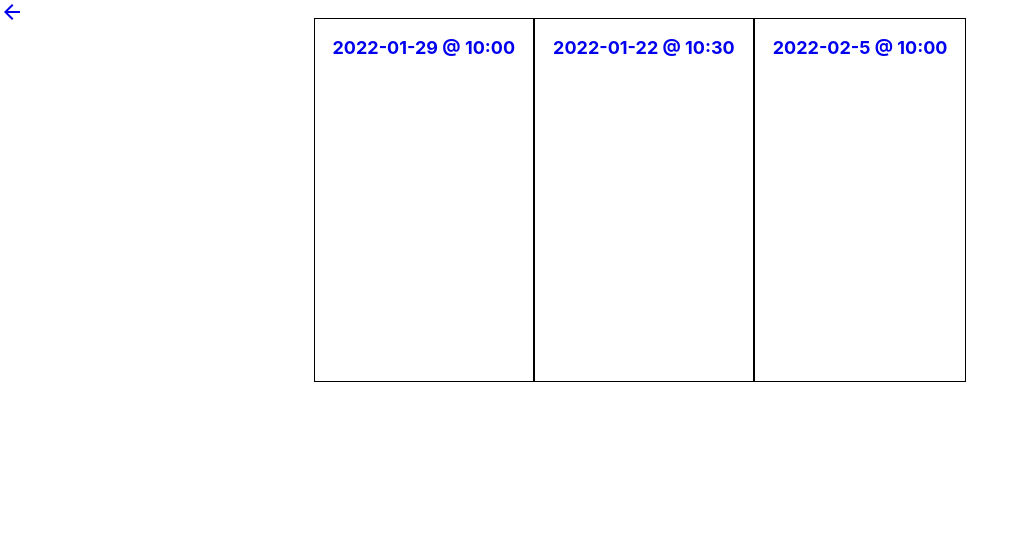
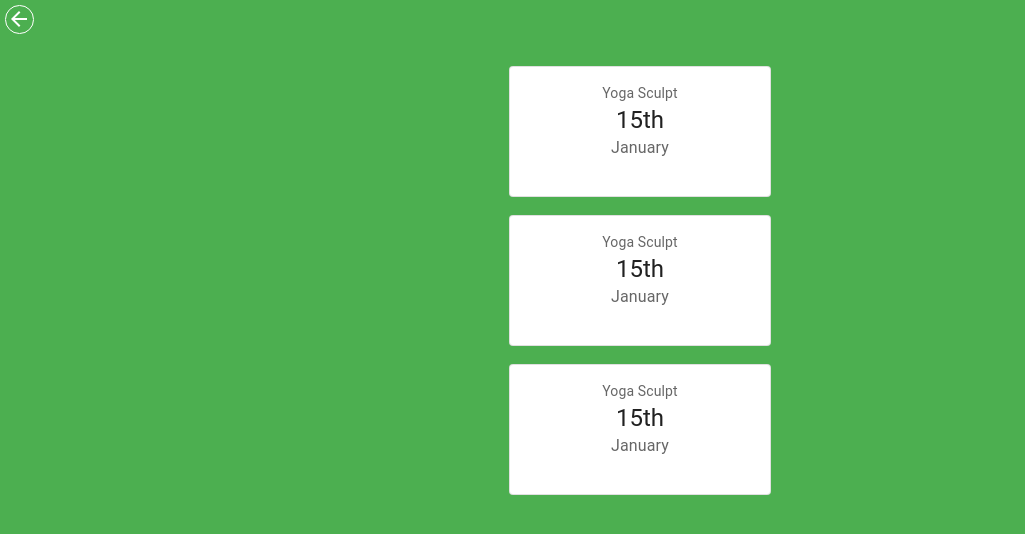
Before and after one commit to jeremiah-quill/Flow-With-Megmo, a React (Create React App) app in the folder client/: page /music in a window 1280 px wide. Shown: the top 534 px of the page, without its empty margins (0-1025 px from the left). Built offline with nearby package versions, Linux system fonts and the light colour scheme; a web font is replaced by a local one.

Commit message:
added styles for classes page, music page, join class page, and playlist page

```diff
--- a/client/src/App.css
+++ b/client/src/App.css
@@ -5,7 +5,7 @@
 html,
 body,
 #root {
-	height: 100vh;
+	height: 100%;
 }
 
 .braintree-container {
@@ -105,27 +105,52 @@ body,
 	text-align: center;
 }
 
-.classes {
+.classes, .class {
 	/* background-image: linear-gradient(rgba(35, 93, 104, 0.5), rgba(35, 93, 104, 0.5)); */
 	/* background-color: rgb(35, 93, 104); */
 	background-color: black;
+	background-color: #009688;
 }
 .music {
 	/* background-image: linear-gradient(rgba(86, 170, 18, 0.5), rgba(86, 170, 18, 0.5)); */
 	/* background-color: rgb(86, 170, 18); */
+	background-color: #4caf50;
 }
 .bookings {
 	/* background-image: linear-gradient(rgba(130, 24, 179, 0.5), rgba(130, 24, 179, 0.5)); */
 	/* background-color: rgb(130, 24, 179); */
 }
 
+.spotify-player {
+	background-color: black;
+}
+
+iframe {
+	margin-top: 5em;
+}
+
 .back-button {
 	position: absolute;
-	top: 0;
-	left: 0;
+	top: 5px;
+	left: 5px;
 	z-index: 1000;
 	border: none;
 	background: none;
+	border: 1px solid white;
+	border-radius: 50%;
+	height: 25px;
+	width: 25px;
+	display: flex;
+	align-items: center;
+	justify-content: center;
+	padding: 1em;
+	color: white;
+}
+
+.back-button a {
+	width: 25px;
+	height: 25px;
+	color: white;
 }
 
 .class-list {
@@ -145,7 +170,7 @@ body,
 	width: 100%;
 	margin: 0 2em;
 }
-.class-list > span {
+.class-list > span, .class-list > li {
 	width: 80%;
 	max-width: 400px;
 }
@@ -154,43 +179,29 @@ body,
 	width: 100%;
 }
 
-.class-list li a > div {
+.class-list li a > div, .class-list li a {
 	margin-bottom: 1em;
 }
 
-/* .class-list li a div {
-	min-width: 0;
-} */
-
-.class-item {
-	padding: 1em;
-	border: 1px solid black;
-}
-
-.classes header {
-	padding: 0.5em 1.5em;
-	height: 30vh;
-	display: flex;
-	align-items: center;
-}
-
-.classes > div {
+.classes > div, .music > div {
 	height: 100%;
 	padding: 2em 0;
 	overflow-y: scroll;
 }
 
 .class {
-	background-color: white;
+	/* background-color: white; */
 }
+
 
 
 .absolute {
 	position: absolute;
 	top: 0;
-	bottom: 0;
+	/* bottom: 0; */
 	left: 0;
 	right: 0;
+	bottom: 0;
 }
 
 /* slide in from right */
@@ -263,14 +274,43 @@ body,
     justify-content: center;
     align-items: center;
     width: 100%;
-    padding: 2em;
+    padding: 2em 2em 0 2em;
 
 }
 
 .braintree-upper-container {
-    height: 300px;
+    /* height: 300px; */
+	background-color: #009688;
+}
+
+.braintree-large-button {
+	background-color: #009688;
+
 }
 
 a {
 	text-decoration: none;
 }
+
+
+
+  #outlined-basic-label {
+	color: white;
+  }
+
+fieldset {
+	border-color: rgba(0, 0, 0, 0);
+}
+
+.MuiOutlinedInput-notchedOutline {
+	border-color: white;
+}
+
+.MuiOutlinedInput-notchedOutline .css-1d3z3hw-MuiOutlinedInput-notchedOutline {
+	border-color: rgba(255, 255, 255, 1);
+}
+
+.braintree-large-button {
+	color: white;
+	font-weight: bold;
+}
--- a/client/src/components/BasicCard.js
+++ /dev/null
@@ -1,31 +0,0 @@
-import Card from '@mui/material/Card';
-import CardActions from '@mui/material/CardActions';
-import CardContent from '@mui/material/CardContent';
-import Button from '@mui/material/Button';
-import Typography from '@mui/material/Typography';
-
-export default function BasicCard({date, time}) {
-    return (
-      <Card variant="outlined">
-        <CardContent>
-          <Typography sx={{ fontSize: 14 }} color="text.secondary">
-            Yoga Sculpt
-          </Typography>
-          <Typography variant="h5" component="div" sx={{mb: 0}}>
-            {/* turn full date into "15th" style date */}
-            15th
-          </Typography>
-          <Typography sx={{ mb: 1.5 }} color="text.secondary">
-            {/* turn full date into month only */}
-            January
-          </Typography>
-          <Typography sx={{ fontSize: 14 }} color="text.secondary">
-            {time}am
-          </Typography>
-          {/* <Typography variant="body2">
-            $15
-          </Typography> */}
-        </CardContent>
-      </Card>
-    );
-  }
--- a/client/src/components/BraintreeDropIn.js
+++ b/client/src/components/BraintreeDropIn.js
@@ -1,5 +1,7 @@
 import React, { useEffect, useState } from "react";
 import { Navigate } from "react-router-dom";
+import { grey } from '@mui/material/colors';
+
 // import "./index.css";
 import dropin from "braintree-web-drop-in";
 // import venmo from 'braintree-web-drop-in';
@@ -8,6 +10,9 @@ import dropin from "braintree-web-drop-in";
 import TextField from "@mui/material/TextField";
 
 export default function BraintreeDropIn(props) {
+
+	const white = grey[50];
+
 	const [firstName, setFirstName] = useState("");
 	const [lastName, setLastName] = useState("");
 	const [email, setEmail] = useState("");
@@ -126,6 +131,10 @@ export default function BraintreeDropIn(props) {
 			<form className="registrant-form" onSubmit={handleSubmit} autoComplete="off">
 				<input autoComplete="false" type="hidden"/>
 				<TextField
+				    style={{
+						color: "white",
+					}}
+				sx={{ input: { color: 'white' } }}
 				size="small"
 					id="outlined-basic"
 					label="First Name"
--- a/client/src/components/Button.js
+++ b/client/src/components/Button.js
@@ -1,11 +1,15 @@
 import React from "react";
 import { Link } from "react-router-dom";
-import ArrowBackIcon from '@mui/icons-material/ArrowBack';
+import ArrowBackIcon from "@mui/icons-material/ArrowBack";
 
-function Button({ title, path }) {
+function Button({ path }) {
 	return (
 		// <button className="back-button">
-			<Link className="back-button" to={path}><ArrowBackIcon/></Link>
+		<button className="back-button">
+			<Link to={path}>
+				<ArrowBackIcon />
+			</Link>
+		</button>
 	);
 }
 
--- a/client/src/components/Class.js
+++ b/client/src/components/Class.js
@@ -9,7 +9,7 @@ function Class() {
 
 	return (
 		<div className="class absolute">
-			<Button title={"All Classes"} path={"/classes"} />
+			<Button path={"/classes"} />
 			{/* <div>class id: {id}</div> */}
 			<BraintreeDropIn />
 		</div>
--- /dev/null
+++ b/client/src/components/ClassCard.js
@@ -0,0 +1,32 @@
+import Card from "@mui/material/Card";
+import CardContent from "@mui/material/CardContent";
+import Typography from "@mui/material/Typography";
+
+export default function ClassCard({ date, time }) {
+	return (
+		<Card variant="outlined">
+			<CardContent>
+				<Typography sx={{ fontSize: 14 }} color="text.secondary">
+					Yoga Sculpt
+				</Typography>
+				<Typography variant="h5" component="div" sx={{ mb: 0 }}>
+					{/* turn full date into "15th" style date */}
+					15th
+				</Typography>
+				<Typography sx={{ mb: 1.5 }} color="text.secondary">
+					{/* turn full date into month only */}
+					January
+				</Typography>
+				{time && (
+					<Typography sx={{ fontSize: 14 }} color="text.secondary">
+						{time}am
+					</Typography>
+				)}
+
+				{/* <Typography variant="body2">
+            $15
+          </Typography> */}
+			</CardContent>
+		</Card>
+	);
+}
--- a/client/src/components/Classes.js
+++ b/client/src/components/Classes.js
@@ -1,7 +1,7 @@
 import React, { useState } from "react";
 import { Link } from "react-router-dom";
 import Button from "./Button";
-import BasicCard from "./BasicCard";
+import ClassCard from "./ClassCard";
 import Badge from "@mui/material/Badge";
 
 function Classes() {
@@ -9,6 +9,8 @@ function Classes() {
 		{ date: "2022-01-29", time: "10:00", class_id: 1 },
 		{ date: "2022-01-22", time: "10:30", class_id: 2 },
 		{ date: "2022-02-5", time: "10:00", class_id: 3 },
+		{ date: "2022-02-5", time: "10:00", class_id: 4 },
+
 	];
 
 	return (
@@ -24,18 +26,18 @@ function Classes() {
 						<Badge
 							key={idx}
 							anchorOrigin={{
-															vertical: 'top',
-															horizontal: 'left',
-														  }} badgeContent={"$15"} color="primary">
-
+								vertical: "top",
+								horizontal: "left",
+							}}
+							badgeContent={"$15"}
+							color="primary"
+						>
 							<li>
 								<Link to={`/classes/${yogaClass.class_id}`}>
-								{/* {yogaClass.date} @ {yogaClass.time} */}
-									<BasicCard date={yogaClass.date} time={yogaClass.time} />
+									<ClassCard date={yogaClass.date} time={yogaClass.time} />
 								</Link>
 							</li>
 						</Badge>
-
 					))}
 				</ul>
 			</div>
--- a/client/src/components/Music.js
+++ b/client/src/components/Music.js
@@ -1,6 +1,7 @@
 import React, { useState } from "react";
 import { Link } from "react-router-dom";
 import Button from "./Button";
+import ClassCard from "./ClassCard";
 
 function Music() {
 	const data = [
@@ -14,16 +15,18 @@ function Music() {
 
 	return (
 		<div className="music absolute">
-			<Button title={"Home"} path={"/"} />
+			<Button path={"/"} />
+			<div>
 			<ul className="class-list">
 				{data.map((yogaClass, idx) => (
 					<li key={idx} className="class-item">
 						<Link to={`/playlists/${yogaClass.playlistId}`}>
-							{yogaClass.date} @ {yogaClass.time}
+							<ClassCard date={yogaClass.date} />
 						</Link>
 					</li>
 				))}
 			</ul>
+			</div>
 		</div>
 	);
 }
--- a/client/src/components/SpotifyPlayer.js
+++ b/client/src/components/SpotifyPlayer.js
@@ -6,8 +6,8 @@ function SpotifyPlayer(props) {
 	let { id } = useParams();
 
 	return (
-		<div className="absolute">
-			<Button title={"All Playlists"} path={"/music"} />
+		<div className="absolute spotify-player">
+			<Button path={"/music"} />
 			<iframe
 				src={`https://open.spotify.com/embed/playlist/${id}?utm_source=generator&theme=0`}
 				width="100%"
```
Also changed, not shown: client/src/components/PlaylistCard.js (added). Lines whose indentation alone changed are shown as unchanged.
